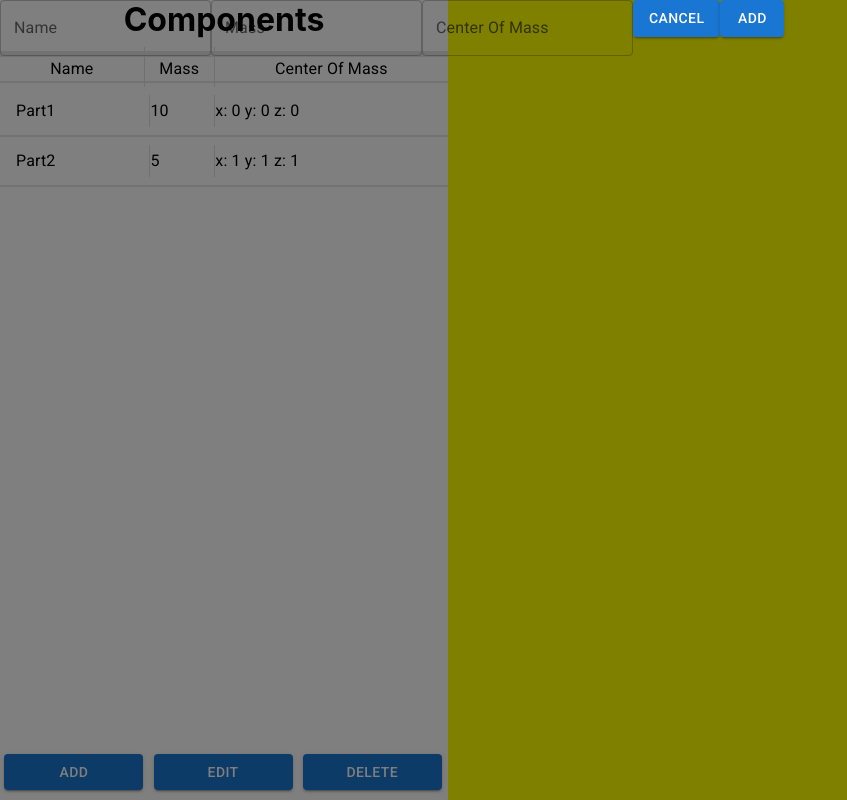
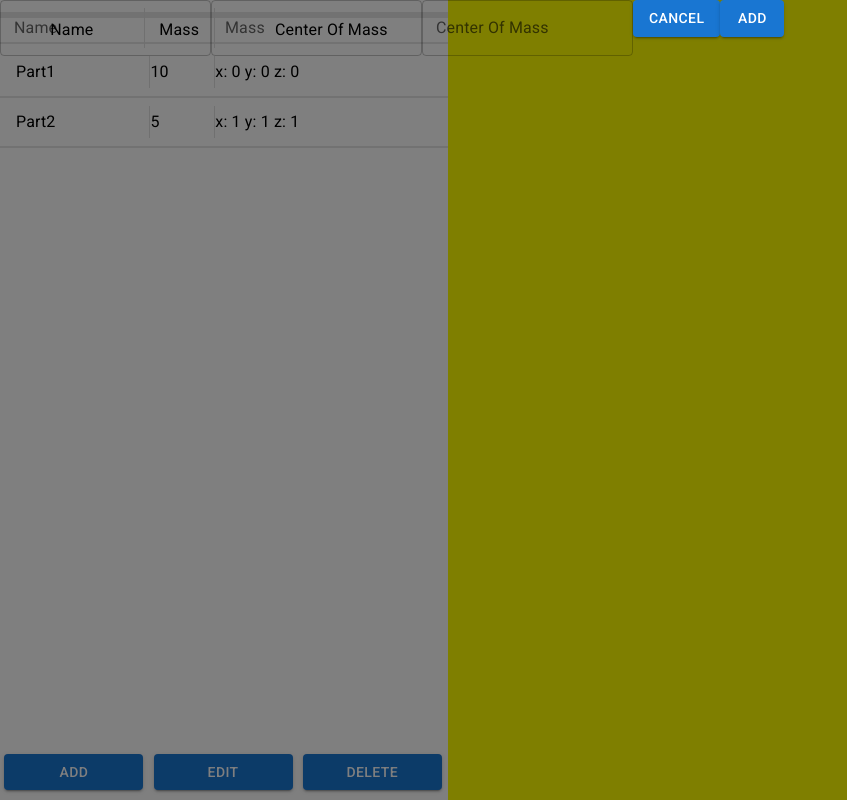
Before and after one commit to Rabadunk/BoatAssetManager, a React (Create React App) app: page / in a window 1280 px wide. Both pictures are taken after a click on the button "ADD". Shown: the whole page, without its empty margins (0-847 px from the left). Built offline with nearby package versions, Linux system fonts and the light colour scheme.

Commit message:
added more css

```diff
--- a/src/components/PartsList/PartCard.css
+++ b/src/components/PartsList/PartCard.css
@@ -6,17 +6,21 @@
     width: 100%;
     text-align: center;
     border-bottom: 2px solid rgba(1, 1, 1, 0.1);
+    overflow: hidden;
 }
 
 .list-item-name {
     height: 100%;
     width: 30%;
+    overflow: hidden;
 }
 
 .list-item-mass {
     width: 13.3%;
+    overflow: hidden;
 }
 
 .list-item-com {
     width: 50%;
+    overflow: hidden;
 }
--- a/src/components/PartsList/PartsList.js
+++ b/src/components/PartsList/PartsList.js
@@ -37,7 +37,6 @@ const PartsList = () => {
 
   return (
     <Box className="parts-list-container">
-      <h1 className="parts-list-header">Components</h1>
       <List className = "part-list">
         <ListItem className="part-list-item-button">
             <ListItemText className="list-item-heading-name list-item-title">Name</ListItemText>
@@ -46,6 +45,7 @@ const PartsList = () => {
             <Divider orientation="vertical" flexItem />
             <ListItemText className="list-item-heading-com list-item-title">Center Of Mass</ListItemText>
         </ListItem>
+
         {parts.map((part, index) => (
             <ListItemButton className = "part-list-item-button">
                 <PartCard name={part.name} mass={part.mass} centerOfMass={part.centerOfMass}/>
@@ -60,11 +60,9 @@ const PartsList = () => {
       </Box>
 
 
-
-      <Modal
-        open={open}
-        onClose={handleClose}>
-        <Box>
+      {/* Add new part modal */}
+      <Modal open={open} onClose={handleClose} className='add-new-part-modal'>
+        <Box className='add-new-part-container'>
             <TextField id="outlined-basic" label="Name" variant="outlined" onChange={(event)=>{setNewPartName(event.target.value)}}/>
             <TextField id="outlined-basic" label="Mass" variant="outlined" type="number" onChange={(event)=>{setNewPartMass(event.target.value)}} />
             <TextField id="outlined-basic" label="Center Of Mass" variant="outlined" />
@@ -75,6 +73,9 @@ const PartsList = () => {
             }} variant="contained">Add</Button>
         </Box>
       </Modal>
+
+
+
     </Box>
   );
 }
```
